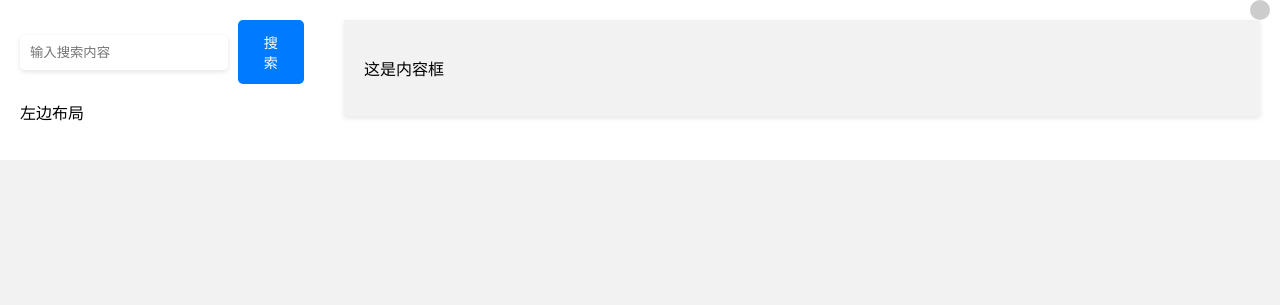
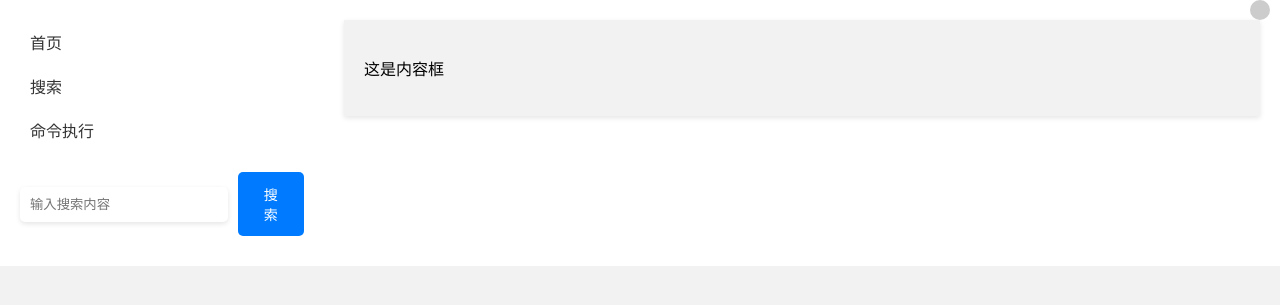
Before and after one commit to Mayi21/PythonPro, a Python web app: template frontend/templates/search.html in a window 1280 px wide. Shown: the top 305 px of the page. Run offline with Jinja, Linux system fonts and the light colour scheme; the template is opened without the code that fills it, so the values that code supplies are empty.

Commit message:
add menu item

```diff
--- a/frontend/templates/search.html
+++ b/frontend/templates/search.html
@@ -14,10 +14,25 @@
       display: flex;
     }
 
-    .left-sidebar {
+    .sidebar {
       flex: 1;
       padding: 20px;
       background-color: #fff;
+    }
+
+    .menu {
+      margin-bottom: 20px;
+    }
+
+    .menu-item {
+      display: block;
+      padding: 10px;
+      color: #333;
+      text-decoration: none;
+    }
+
+    .menu-item:hover {
+      background-color: #f2f2f2;
     }
 
     .search-container {
@@ -80,12 +95,16 @@
 </head>
 <body>
   <div class="container">
-    <div class="left-sidebar">
+    <div class="sidebar">
+      <div class="menu">
+        <a href="#" class="menu-item">首页</a>
+        <a href="#" class="menu-item">搜索</a>
+        <a href="#" class="menu-item">命令执行</a>
+      </div>
       <div class="search-container">
         <input type="text" class="search-input" placeholder="输入搜索内容">
         <button class="search-button">搜索</button>
       </div>
-      <p>左边布局</p>
     </div>
     <div class="right-sidebar">
       <div class="content">
```
